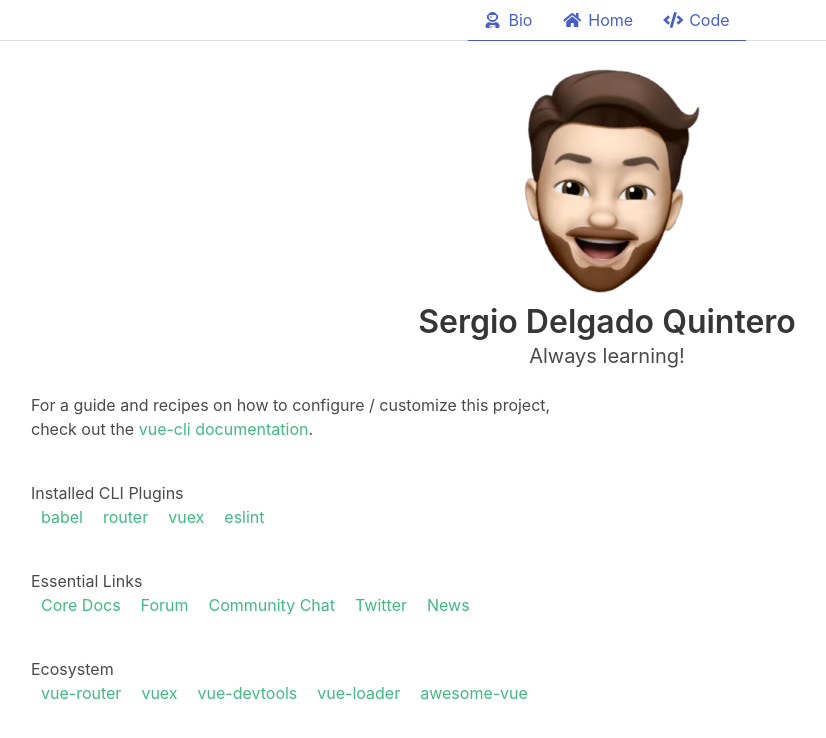
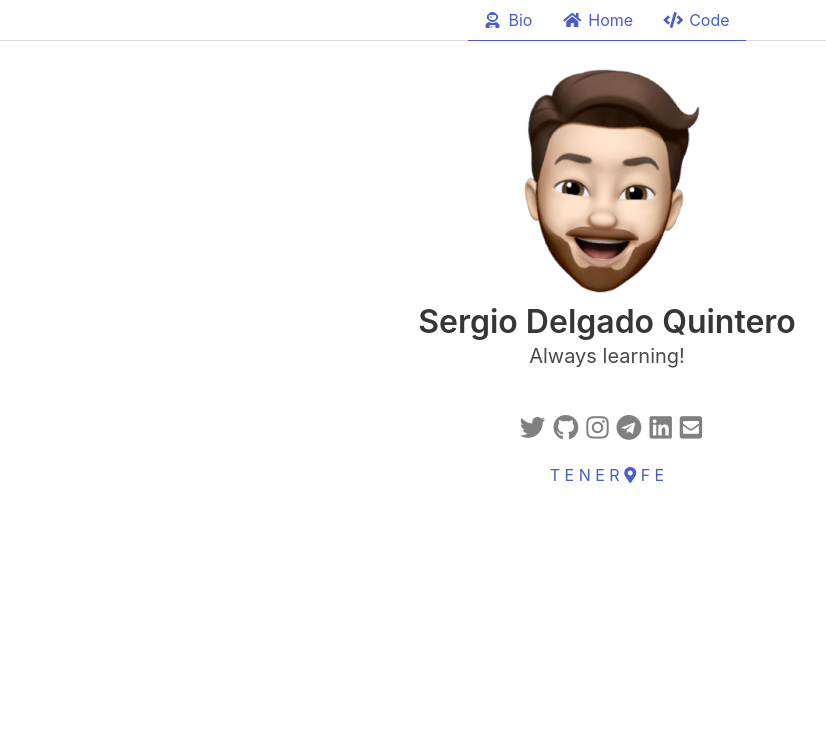
Before and after one commit to sdelquin/sdelquin.me, a Vue app: page / in a window 1280 px wide. Shown: the top 738 px of the page, without its empty margins (33-859 px from the left). Built offline with nearby package versions, Linux system fonts and the light colour scheme.

Commit message:
Fix homepage

```diff
--- /dev/null
+++ b/src/components/Location.vue
@@ -0,0 +1,13 @@
+<template>
+  <div class="location">
+    <a href="https://goo.gl/maps/vri45JjC94VhyVeB8"
+      >T E N E R <i class="fas fa-map-marker-alt"></i> F E</a
+    >
+  </div>
+</template>
+
+<style scoped lang="scss">
+.location {
+  padding-top: 1rem;
+}
+</style>
--- a/src/components/SocialNetworks.vue
+++ b/src/components/SocialNetworks.vue
@@ -1,129 +1,26 @@
 <template>
-  <div class="hello">
-    <p>
-      For a guide and recipes on how to configure / customize this project,<br />
-      check out the
-      <a href="https://cli.vuejs.org" target="_blank" rel="noopener"
-        >vue-cli documentation</a
-      >.
-    </p>
-    <h3>Installed CLI Plugins</h3>
-    <ul>
-      <li>
-        <a
-          href="https://github.com/vuejs/vue-cli/tree/dev/packages/%40vue/cli-plugin-babel"
-          target="_blank"
-          rel="noopener"
-          >babel</a
-        >
-      </li>
-      <li>
-        <a
-          href="https://github.com/vuejs/vue-cli/tree/dev/packages/%40vue/cli-plugin-router"
-          target="_blank"
-          rel="noopener"
-          >router</a
-        >
-      </li>
-      <li>
-        <a
-          href="https://github.com/vuejs/vue-cli/tree/dev/packages/%40vue/cli-plugin-vuex"
-          target="_blank"
-          rel="noopener"
-          >vuex</a
-        >
-      </li>
-      <li>
-        <a
-          href="https://github.com/vuejs/vue-cli/tree/dev/packages/%40vue/cli-plugin-eslint"
-          target="_blank"
-          rel="noopener"
-          >eslint</a
-        >
-      </li>
-    </ul>
-    <h3>Essential Links</h3>
-    <ul>
-      <li>
-        <a href="https://vuejs.org" target="_blank" rel="noopener">Core Docs</a>
-      </li>
-      <li>
-        <a href="https://forum.vuejs.org" target="_blank" rel="noopener"
-          >Forum</a
-        >
-      </li>
-      <li>
-        <a href="https://chat.vuejs.org" target="_blank" rel="noopener"
-          >Community Chat</a
-        >
-      </li>
-      <li>
-        <a href="https://twitter.com/vuejs" target="_blank" rel="noopener"
-          >Twitter</a
-        >
-      </li>
-      <li>
-        <a href="https://news.vuejs.org" target="_blank" rel="noopener">News</a>
-      </li>
-    </ul>
-    <h3>Ecosystem</h3>
-    <ul>
-      <li>
-        <a href="https://router.vuejs.org" target="_blank" rel="noopener"
-          >vue-router</a
-        >
-      </li>
-      <li>
-        <a href="https://vuex.vuejs.org" target="_blank" rel="noopener">vuex</a>
-      </li>
-      <li>
-        <a
-          href="https://github.com/vuejs/vue-devtools#vue-devtools"
-          target="_blank"
-          rel="noopener"
-          >vue-devtools</a
-        >
-      </li>
-      <li>
-        <a href="https://vue-loader.vuejs.org" target="_blank" rel="noopener"
-          >vue-loader</a
-        >
-      </li>
-      <li>
-        <a
-          href="https://github.com/vuejs/awesome-vue"
-          target="_blank"
-          rel="noopener"
-          >awesome-vue</a
-        >
-      </li>
-    </ul>
+  <div class="social">
+    <a href="https://twitter.com/sdelquin"><i class="fab fa-twitter"></i></a>
+    <a href="https://github.com/sdelquin"><i class="fab fa-github"></i></a>
+    <a href="http://instagram.com/sdelquin"><i class="fab fa-instagram"></i></a>
+    <a href="https://t.me/sdelquin"><i class="fab fa-telegram"></i></a>
+    <a href="https://www.linkedin.com/in/sdelquin"><i class="fab fa-linkedin"></i></a>
+    <a href="mailto:sdelquin@gmail.com"><i class="fas fa-envelope-square"></i></a>
   </div>
 </template>
 
-<script>
-export default {
-  name: 'SocialNetworks',
-  props: {
-    name: String,
-  },
-}
-</script>
+<style scoped lang="scss">
+.social {
+  padding-top: 1rem;
 
-<!-- Add "scoped" attribute to limit CSS to this component only -->
-<style scoped lang="scss">
-h3 {
-  margin: 40px 0 0;
-}
-ul {
-  list-style-type: none;
-  padding: 0;
-}
-li {
-  display: inline-block;
-  margin: 0 10px;
-}
-a {
-  color: #42b983;
+  a {
+    color: gray;
+    font-size: 1.6rem;
+    margin-left: 0.5rem;
+
+    &:hover {
+      color: darkorange;
+    }
+  }
 }
 </style>
--- a/src/views/Home.vue
+++ b/src/views/Home.vue
@@ -2,28 +2,31 @@
   <div class="container">
     <div class="columns is-centered">
       <div class="column is-half has-text-centered">
-        <img alt="Avatar" src="@/assets/avatar.png" />
+        <img class="avatar" alt="Avatar" src="@/assets/avatar.png" />
         <h1 class="title">Sergio Delgado Quintero</h1>
         <h2 class="subtitle">Always learning!</h2>
+        <SocialNetworks />
+        <Location />
       </div>
     </div>
-    <SocialNetworks />
   </div>
 </template>
 
 <script>
 import SocialNetworks from '@/components/SocialNetworks.vue'
+import Location from '@/components/Location.vue'
 
 export default {
   name: 'Home',
   components: {
     SocialNetworks,
+    Location,
   },
 }
 </script>
 
-<style lang="scss" scoped>
-img {
+<style scoped lang="scss">
+img.avatar {
   width: 200px;
 }
 </style>
```
